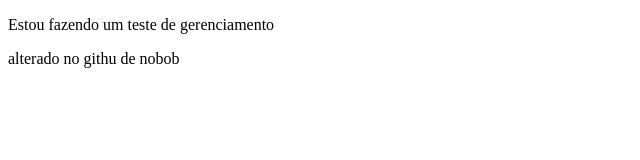
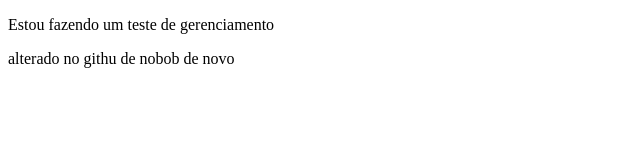
Before and after one commit to leticia-lourinho/projetoteste, a plain HTML site: page index.html in a window 1280 px wide. Shown: the full height of the page, 0-640 px from the left. Drawn offline with Linux system fonts and the light colour scheme.

Commit message:
Update index.html

```diff
--- a/index.html
+++ b/index.html
@@ -7,6 +7,6 @@
 </head>
 <body>
     <p> Estou fazendo um teste de gerenciamento</p>
-    <p> alterado no githu de nobob</p>
+    <p> alterado no githu de nobob de novo</p>
 </body>
 </html>
```
